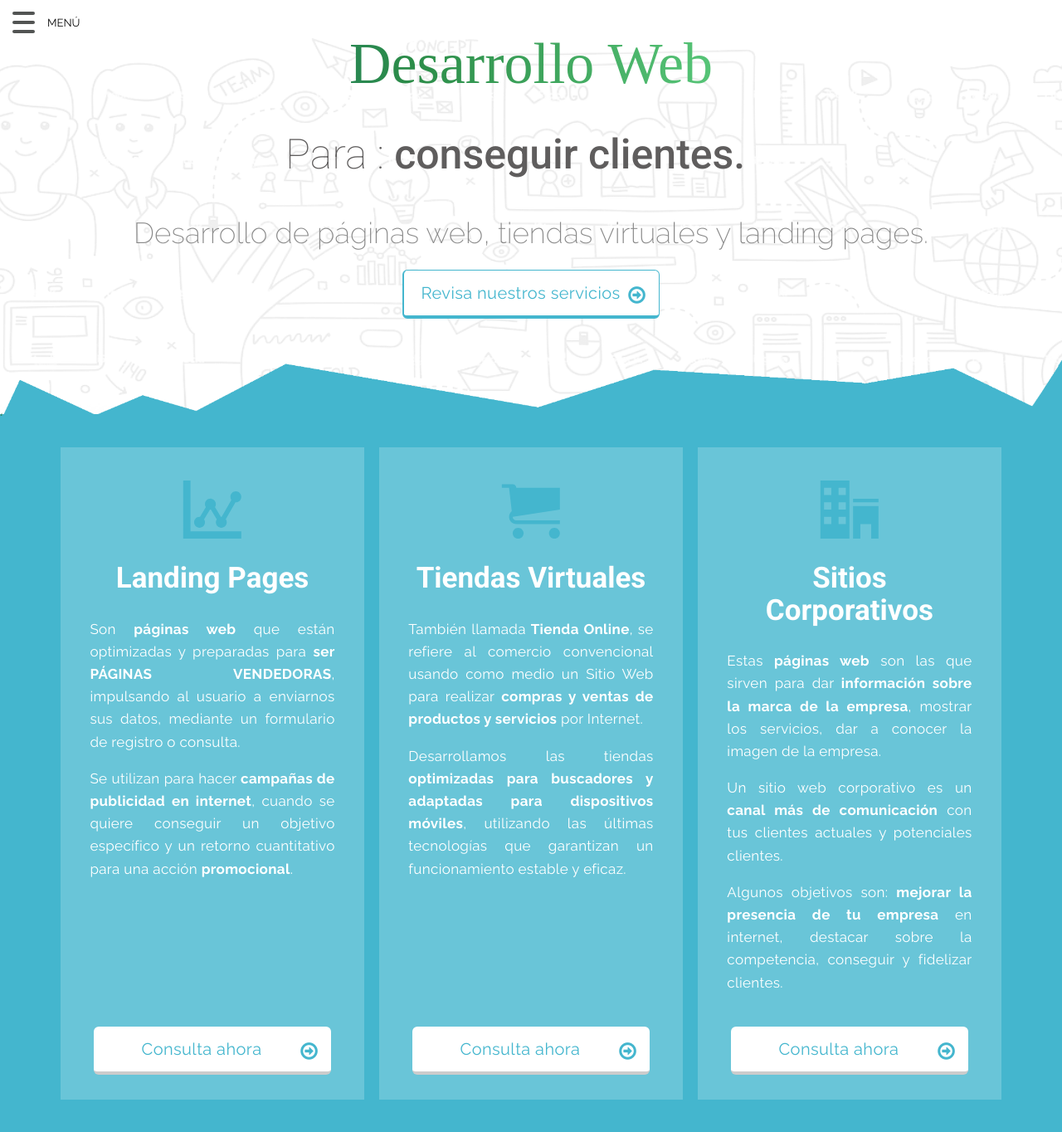
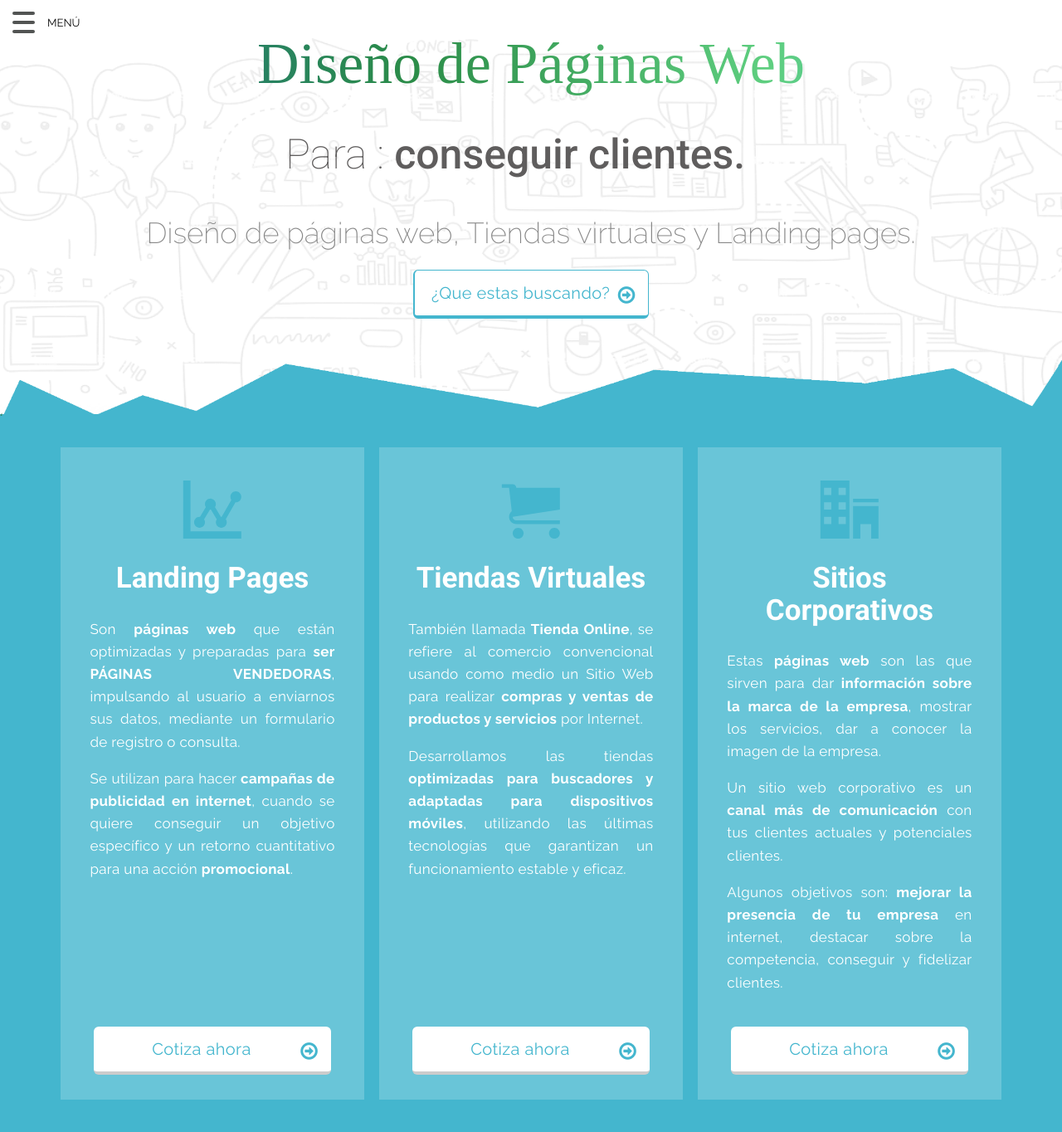
Before and after one commit to Identired360/Identired, a Jekyll site: the page built from jekyll/diseño-de-paginas-web.html, in a window 1280 px wide and 1400 px high, scrolled down 195 px. Shown: the top 1364 px of the window at 83% size. Built offline with Jekyll 4.4.1, drawn with Linux system fonts in a browser that asks for light colours; some web fonts are replaced; some of the changed text lies outside the part shown.

Commit message:
Diseño web

```diff
--- a/jekyll/_includes/footer.html
+++ b/jekyll/_includes/footer.html
@@ -39,15 +39,11 @@
         <div class="small-12 medium-6 large-4 columns cont-linkb">
             <h3>Enlaces de interés</h3>
             <ul>
-                <li><a class="linkid" href="/diseño-de-paginas-web" title="Desarrollo Web">Desarrollo web</a></li>
+                <li><a class="linkid" href="/diseño-de-paginas-web" title="Desarrollo Web">Diseño de páginas web</a></li>
                 <li><a class="linkid" href="/contactanos" title="">Contactanos</a></li>
             </ul>
             <h3>Síguenos también</h3>
-            <!--a target="_blank" href="http://twitter.com/minimalmonkey" class="icon-button twitter"><i class="icon-twitter"></i><span></span></a-->
             <a target="_blank" href="http://facebook.com/identired" class="icon-button facebook" title="Facebook"><i class="fa fa-facebook icon-facebook" aria-hidden="true"></i><span></span></a>
-            <!--a target="_blank" href="https://pe.linkedin.com/" class="icon-button linkedin" title="Linkedin"><i class="fa fa-linkedin icon-lin" aria-hidden="true"></i><span></span></a-->
-
-            <!--a  target="_blank" href="http://plus.google.com" class="icon-button google-plus"><i class="fa fa-linkedin icon-google-plus" aria-hidden="true"></i><span></span></a-->
         </div>
         <div class="small-12 medium-6 large-4 columns datid">
             <h3>Contáctanos</h3>
--- a/jekyll/_includes/header.html
+++ b/jekyll/_includes/header.html
@@ -41,7 +41,7 @@
             <h2>Servicios</h2>
 
             <ul>
-                <li><a class="linkid" href="/diseño-de-paginas-web" title="Desarrollo web">Desarrollo web</a></li>
+                <li><a class="linkid" href="/diseño-de-paginas-web" title="Diseño de páginas web">Diseño de páginas web</a></li>
             </ul>
             <h2><a class="linkid" href="/nosotros" title="Sobre Identired">¿Quiénes somos?</a></h2>
             <h2><a class="linkid" href="/proyectos" title="Proyectos web">Proyectos</a></h2>
--- a/jekyll/diseño-de-paginas-web.html
+++ b/jekyll/diseño-de-paginas-web.html
@@ -1,7 +1,7 @@
 ---
 layout: default
 permalink: /diseño-de-paginas-web
-title: Desarrollo web, Landing pages, Tiendas virtuales, Sitios Corporativos, Woocommerce, Wordpress - identired.com
+title: Diseño de páginas web, Desarrollo web, Landing pages, Tiendas virtuales, Sitios Corporativos, Woocommerce, Wordpress - identired.com
 excerpt: Páginas vendedoras, Tiendas virtuales con Woocommerce y Sitios corporativos con Wordpress
 openGraph:
     <meta property="og:title" content="Desarrollo web, Landing pages, Tiendas virtuales, Sitios Corporativos, Woocommerce, Wordpress">
@@ -11,7 +11,7 @@ openGraph:
     <meta property="og:type" content="website">
     <meta property='og:locale' content='es_ES' />
 meta:
-    <title>Desarrollo web, Landing pages, Tiendas virtuales, Sitios Corporativos, Woocommerce, Wordpress - identired.com</title>
+    <title>Diseño de páginas web, Landing pages, Tiendas virtuales, Sitios Corporativos, Woocommerce, Wordpress - identired.com</title>
     <meta name="author" content="Identired.com">
     <meta name="description" content="Páginas vendedoras, Tiendas virtuales con Woocommerce y Sitios corporativos con Wordpress, Entra ahora!">
     <meta name="robots" content="all, index, follow">
@@ -28,7 +28,7 @@ googlePlus:
             <!-- Background -->
             <rect x="0" y="0" fill="transparent" width="100%" height="100%" />
             <!-- Text using the #pattern in defs as the fill -->
-            <text x="50%" text-anchor="middle" y="50%" dy="0.4em" fill="url(#pattern)" font-family="Amaranth" font-size="7em">Desarrollo Web</text>
+            <text x="50%" text-anchor="middle" y="50%" dy="0.4em" fill="url(#pattern)" font-family="Amaranth" font-size="7em">Diseño de Páginas Web</text>
             <defs>
                 <!-- Da gradient -->
                 <linearGradient id="gradient" x1="0%" y1="0%" x2="100%" y2="0">
@@ -94,9 +94,9 @@ googlePlus:
                     </span>
                 </h3>
             </div>
-            <h1>Desarrollo de páginas web, tiendas virtuales y landing pages.</h1>
+            <h1>Diseño de páginas web, Tiendas virtuales y Landing pages.</h1>
 
-            <a class="bot-p bot-cel" href="#empezar" title="Revisa nuestros servicios">Revisa nuestros servicios</a>
+            <a class="bot-p bot-cel" href="#empezar" title="¿Que estas buscando?">¿Que estas buscando?</a>
         </div>
     </div>
     <img class="img-bann" src="/img/ground.png">
@@ -114,7 +114,7 @@ googlePlus:
                 <h2>Landing Pages</h2>
                 <p>Son <b>páginas web</b> que están optimizadas y preparadas para <b>ser PÁGINAS VENDEDORAS</b>, impulsando al usuario a enviarnos sus datos, mediante un formulario de registro o consulta.</p>
                 <p>Se utilizan para hacer <b>campañas de publicidad en internet</b>, cuando se quiere conseguir un objetivo específico y un retorno cuantitativo para una acción <b>promocional</b>.</p>
-                <a class="bot-p bot-blanco" href="#consulta" title="Consulta sobre Landing Pages">Consulta ahora</a>
+                <a class="bot-p bot-blanco" href="#consulta" title="Consulta sobre Landing Pages">Cotiza ahora</a>
             </div>
         </div>
         <div class="small-12 large-4 columns">
@@ -129,7 +129,7 @@ googlePlus:
                 <h2>Tiendas Virtuales</h2>
                 <p>También llamada <b>Tienda Online</b>, se refiere al comercio convencional usando como medio un Sitio Web para realizar <b>compras y ventas de productos y servicios</b> por Internet.</p>
                 <p>Desarrollamos las tiendas <b>optimizadas para buscadores y adaptadas para dispositivos móviles</b>, utilizando las últimas tecnologías que garantizan un funcionamiento estable y eficaz.</p>
-                <a class="bot-p bot-blanco" href="#consulta" title="Consulta sobre Tiendas Virtuales">Consulta ahora</a>
+                <a class="bot-p bot-blanco" href="#consulta" title="Consulta sobre Tiendas Virtuales">Cotiza ahora</a>
             </div>
         </div>
         <div class="small-12 large-4 columns">
@@ -143,7 +143,7 @@ googlePlus:
                 <p>Estas <b>páginas web</b> son las que sirven para dar <b>información sobre la marca de la empresa</b>, mostrar los servicios, dar a conocer la imagen de la empresa.</p>
                 <p>Un sitio web corporativo es un <b>canal más de comunicación</b> con tus clientes actuales y potenciales clientes.</p>
                 <p>Algunos objetivos son: <b>mejorar la presencia de tu empresa</b> en internet, destacar sobre la competencia, conseguir y fidelizar clientes.</p>
-                <a class="bot-p bot-blanco" href="#consulta" title="Consulta sobre Sitios Corporativos">Consulta ahora</a>
+                <a class="bot-p bot-blanco" href="#consulta" title="Consulta sobre Sitios Corporativos">Cotiza ahora</a>
             </div>
         </div>
     </div>
@@ -393,7 +393,7 @@ googlePlus:
         <div class="cont-comunic wow fadeIn">
             <p>Envíanos un watsapp para consultas o agendar una reunión sin ningún compromiso.</p>
             <div class="tit-form">
-                <p>En todos los proyectos incluimos la realización de tu <b>Fanpage de Facebook Gratis</b></p>
+                <p>En todos los proyectos incluimos la realización de tu <b>Fanpage de Facebook Gratis</b>.</p>
             </div>
             <a href="tel: 987 204 172">
                 <i class="fa fa-whatsapp" aria-hidden="true"></i>
```
Also changed, not shown: jekyll/index.html (+5 -5 lines).
